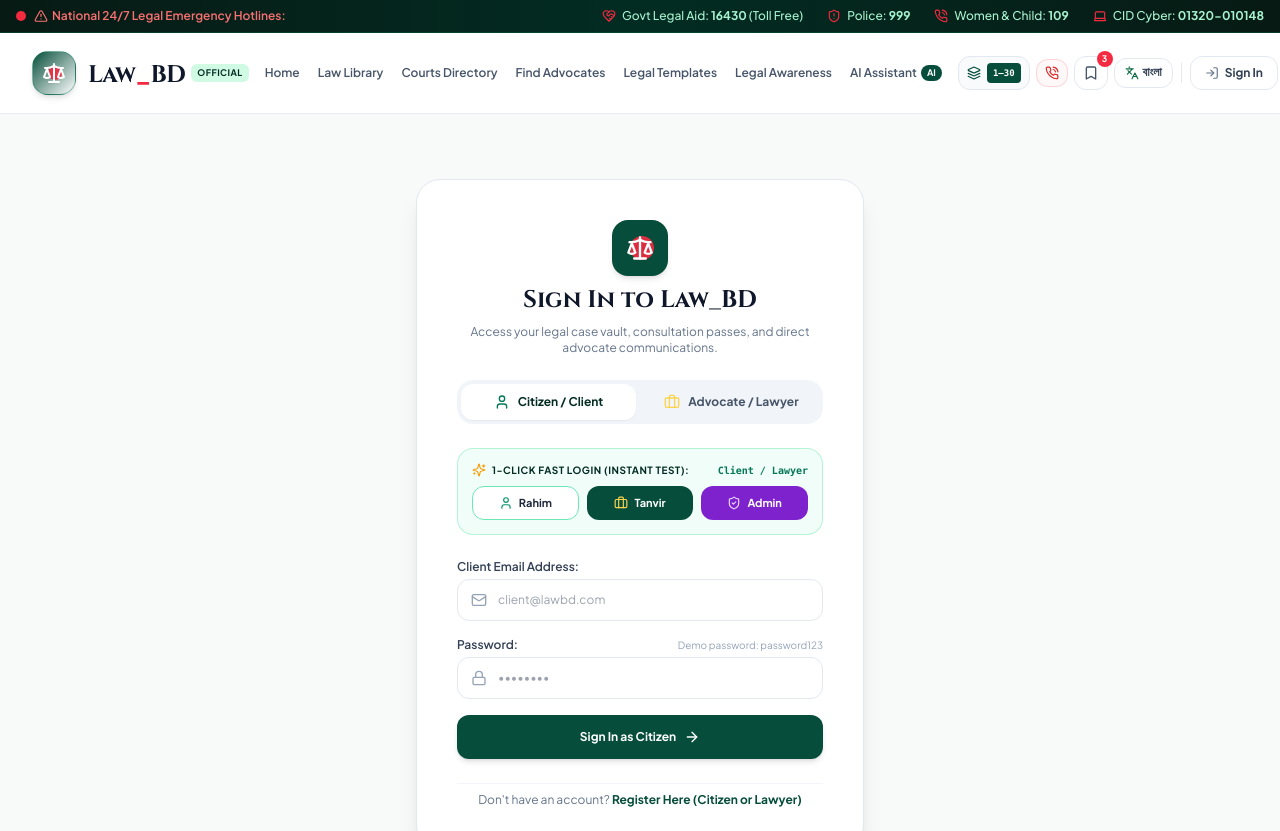
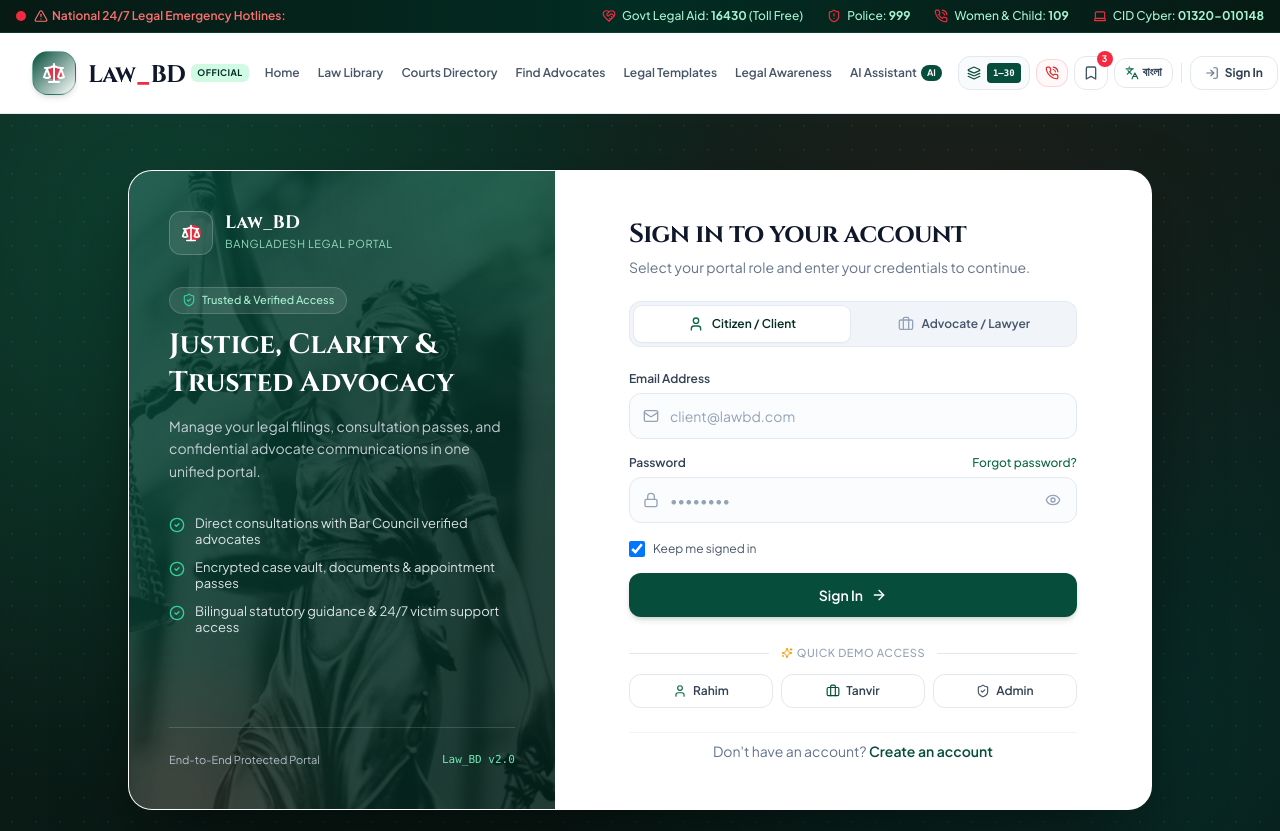
Before and after one commit to ahona25/Law_BD, a React (Vite) app in the folder frontend/: page /login in a window 1280 px wide. Shown: the top 831 px of the page. Built offline with nearby package versions, Linux system fonts and the light colour scheme.

Commit message:
style(login): redesign login page with AuthShell, password toggle, and bilingual UI

```diff
--- a/frontend/src/pages/LoginPage.jsx
+++ b/frontend/src/pages/LoginPage.jsx
@@ -1,19 +1,43 @@
 import React, { useState } from 'react';
 import { Link, useNavigate } from 'react-router-dom';
-import { Scale, Lock, Mail, ArrowRight, ShieldCheck, User, Briefcase, Sparkles } from 'lucide-react';
+import {
+  Lock,
+  Mail,
+  ArrowRight,
+  ShieldCheck,
+  User,
+  Briefcase,
+  Eye,
+  EyeOff,
+  AlertCircle,
+  Sparkles,
+  Loader2
+} from 'lucide-react';
 import { useAuth } from '../context/AuthContext';
 import { useLanguage } from '../context/LanguageContext';
+import AuthShell, { AuthRoleTabs, AUTH_INPUT_CLASS } from '../components/AuthShell';
 
 export default function LoginPage() {
   const { login, demoLogin } = useAuth();
-  const { lang, t } = useLanguage();
+  const { lang } = useLanguage();
   const navigate = useNavigate();
 
   const [roleTab, setRoleTab] = useState('client'); // 'client' | 'lawyer'
   const [email, setEmail] = useState('');
   const [password, setPassword] = useState('');
+  const [showPassword, setShowPassword] = useState(false);
+  const [rememberMe, setRememberMe] = useState(true);
+  const [showHelpHint, setShowHelpHint] = useState(false);
   const [loading, setLoading] = useState(false);
   const [error, setError] = useState('');
+
+  const isBn = lang === 'bn';
+
+  const navigateByRole = (userRole) => {
+    if (userRole === 'lawyer') navigate('/dashboard/lawyer');
+    else if (userRole === 'admin') navigate('/dashboard/admin');
+    else navigate('/dashboard/client');
+  };
 
   const handleSubmit = async (e) => {
     e.preventDefault();
@@ -21,14 +45,17 @@ export default function LoginPage() {
     setLoading(true);
 
     try {
-      const res = await login(email, password);
+      const res = await login(email.trim(), password);
       if (res.success) {
-        if (res.user.role === 'lawyer') navigate('/dashboard/lawyer');
-        else if (res.user.role === 'admin') navigate('/dashboard/admin');
-        else navigate('/dashboard/client');
+        navigateByRole(res.user.role);
       }
     } catch (err) {
-      setError(err.message || 'Login failed. Please verify your email and password.');
+      setError(
+        err.message ||
+          (isBn
+            ? 'লগইন ব্যর্থ হয়েছে। অনুগ্রহ করে সঠিক ইমেইল এবং পাসওয়ার্ড দিন।'
+            : 'Invalid credentials. Please verify your email and password.')
+      );
     } finally {
       setLoading(false);
     }
@@ -40,82 +67,183 @@ export default function LoginPage() {
     try {
       const res = await demoLogin(targetRole);
       if (res.success) {
-        if (targetRole === 'lawyer') navigate('/dashboard/lawyer');
-        else if (targetRole === 'admin') navigate('/dashboard/admin');
-        else navigate('/dashboard/client');
+        navigateByRole(targetRole);
       }
     } catch (err) {
-      setError(err.message);
+      setError(err.message || 'Demo login failed.');
     } finally {
       setLoading(false);
     }
   };
 
+  const features = isBn
+    ? [
+        'বাংলাদেশ বার কাউন্সিল যাচাইকৃত আইনজীবীদের সাথে সরাসরি পরামর্শ',
+        'সুরক্ষিত ও গোপনীয় কেস ভল্ট এবং অ্যাপয়েন্টমেন্ট পাস',
+        'দ্বিভাষিক আইনি তথ্য ও জরুরি সহায়তা নির্দেশিকা'
+      ]
+    : [
+        'Direct consultations with Bar Council verified advocates',
+        'Encrypted case vault, documents & appointment passes',
+        'Bilingual statutory guidance & 24/7 victim support access'
+      ];
+
   return (
-    <div className="min-h-screen bg-[#F8FAF9] flex items-center justify-center p-4 py-16">
-      <div className="max-w-md w-full bg-white rounded-3xl p-6 sm:p-10 border border-slate-200 shadow-xl space-y-6">
+    <AuthShell
+      badgeText={isBn ? 'নিরাপদ ও যাচাইকৃত প্রবেশাধিকার' : 'Trusted & Verified Access'}
+      asideTitle={
+        isBn
+          ? 'ন্যায়বিচার, স্বচ্ছতা এবং বিশ্বস্ত আইনি সহায়তা'
+          : 'Justice, Clarity & Trusted Advocacy'
+      }
+      asideSubtitle={
+        isBn
+          ? 'আপনার আইনি নথি, পরামর্শের সময়সূচি এবং আইনজীবীর সাথে নিরাপদ যোগাযোগ এক জায়গায় পরিচালনা করুন।'
+          : 'Manage your legal filings, consultation passes, and confidential advocate communications in one unified portal.'
+      }
+      features={features}
+      heading={isBn ? 'আপনার অ্যাকাউন্টে লগইন করুন' : 'Sign in to your account'}
+      subheading={
+        isBn
+          ? 'চালিয়ে যেতে আপনার ভূমিকা নির্বাচন করুন এবং তথ্য দিন।'
+          : 'Select your portal role and enter your credentials to continue.'
+      }
+    >
+      <AuthRoleTabs
+        role={roleTab}
+        onChange={(nextRole) => {
+          setRoleTab(nextRole);
+          setError('');
+        }}
+      />
 
-        {/* Header */}
-        <div className="text-center space-y-2">
-          <div className="w-14 h-14 rounded-2xl bg-bdGreen-800 text-white flex items-center justify-center mx-auto shadow-md relative">
-            <div className="absolute w-6 h-6 rounded-full bg-bdRed-500 opacity-90 -mr-1"></div>
-            <Scale className="relative z-10 w-7 h-7 text-white" />
+      {error && (
+        <div
+          role="alert"
+          className="flex items-start gap-2.5 p-3.5 bg-rose-50 border border-rose-200 text-bdRed-700 rounded-xl text-xs font-medium"
+        >
+          <AlertCircle className="w-4 h-4 shrink-0 mt-0.5" />
+          <span>{error}</span>
         </div>
-          <h1 className="font-serif font-bold text-2xl text-slate-900">
-            {lang === 'bn' ? 'লগইন করুন — Law_BD' : 'Sign In to Law_BD'}
-          </h1>
-          <p className="text-xs text-slate-500">
-            {lang === 'bn'
-              ? 'আপনার আইনি ফাইল, অ্যাপয়েন্টমেন্ট এবং আইনজীবীদের সাথে যোগাযোগের পোর্টাল।'
-              : 'Access your legal case vault, consultation passes, and direct advocate communications.'}
-          </p>
+      )}
+
+      <form onSubmit={handleSubmit} className="space-y-4">
+        <div>
+          <label htmlFor="login-email" className="block text-xs font-semibold text-slate-700 mb-1.5">
+            {roleTab === 'lawyer'
+              ? isBn
+                ? 'আইনজীবীর ইমেইল'
+                : 'Advocate Email Address'
+              : isBn
+              ? 'ইমেইল ঠিকানা'
+              : 'Email Address'}
+          </label>
+          <div className="relative">
+            <Mail className="w-4 h-4 text-slate-400 absolute left-3.5 top-1/2 -translate-y-1/2 pointer-events-none" />
+            <input
+              id="login-email"
+              type="email"
+              autoComplete="email"
+              value={email}
+              onChange={(e) => setEmail(e.target.value)}
+              placeholder={roleTab === 'lawyer' ? 'tanvir@lawbd.com' : 'client@lawbd.com'}
+              className={AUTH_INPUT_CLASS}
+              required
+            />
+          </div>
         </div>
 
-        {/* Role Toggle: Citizen vs Lawyer */}
-        <div className="grid grid-cols-2 gap-2 p-1 bg-slate-100 rounded-2xl">
+        <div>
+          <div className="flex items-center justify-between mb-1.5">
+            <label htmlFor="login-password" className="block text-xs font-semibold text-slate-700">
+              {isBn ? 'পাসওয়ার্ড' : 'Password'}
+            </label>
             <button
               type="button"
-            onClick={() => {
-              setRoleTab('client');
-              setEmail('client@lawbd.com');
-              setPassword('password123');
-            }}
-            className={`py-2.5 px-3 rounded-xl text-xs font-bold transition-all flex items-center justify-center gap-2 ${
-              roleTab === 'client'
-                ? 'bg-white text-bdGreen-900 shadow-sm'
-                : 'text-slate-600 hover:text-slate-900'
-            }`}
+              onClick={() => setShowHelpHint((prev) => !prev)}
+              className="text-xs font-medium text-bdGreen-700 hover:text-bdGreen-800 hover:underline"
             >
-            <User className="w-4 h-4 text-emerald-700" />
-            <span>Citizen / Client</span>
+              {isBn ? 'পাসওয়ার্ড ভুলে গেছেন?' : 'Forgot password?'}
             </button>
-
+          </div>
+          <div className="relative">
+            <Lock className="w-4 h-4 text-slate-400 absolute left-3.5 top-1/2 -translate-y-1/2 pointer-events-none" />
+            <input
+              id="login-password"
+              type={showPassword ? 'text' : 'password'}
+              autoComplete="current-password"
+              value={password}
+              onChange={(e) => setPassword(e.target.value)}
+              placeholder="••••••••"
+              className={`${AUTH_INPUT_CLASS} pr-11`}
+              required
+            />
             <button
               type="button"
-            onClick={() => {
-              setRoleTab('lawyer');
-              setEmail('tanvir@lawbd.com');
-              setPassword('password123');
-            }}
-            className={`py-2.5 px-3 rounded-xl text-xs font-bold transition-all flex items-center justify-center gap-2 ${
-              roleTab === 'lawyer'
-                ? 'bg-bdGreen-800 text-white shadow-sm'
-                : 'text-slate-600 hover:text-slate-900'
-            }`}
+              onClick={() => setShowPassword((prev) => !prev)}
+              aria-label={showPassword ? 'Hide password' : 'Show password'}
+              className="absolute right-3 top-1/2 -translate-y-1/2 p-1 text-slate-400 hover:text-slate-700 rounded-md transition-colors"
             >
-            <Briefcase className="w-4 h-4 text-amber-300" />
-            <span>Advocate / Lawyer</span>
+              {showPassword ? <EyeOff className="w-4 h-4" /> : <Eye className="w-4 h-4" />}
             </button>
           </div>
 
-        {/* 1-Click Fast Test Switcher (NO Admin!) */}
-        <div className="p-3.5 rounded-2xl bg-emerald-50/70 border border-emerald-200/80 space-y-2">
-          <div className="flex items-center justify-between">
-            <span className="text-[10px] uppercase font-bold text-bdGreen-900 tracking-wider flex items-center gap-1.5">
-              <Sparkles className="w-3.5 h-3.5 text-amber-500" />
-              1-Click Fast Login (Instant Test):
+          {showHelpHint && (
+            <p className="mt-2 text-[11px] text-slate-600 bg-slate-50 border border-slate-200 rounded-lg px-3 py-2">
+              {isBn
+                ? 'ডেমো অ্যাকাউন্টের পাসওয়ার্ড: password123 অথবা নিচের তাৎক্ষণিক ডেমো প্রবেশ ব্যবহার করুন।'
+                : 'For seeded demo accounts, use password "password123" or sign in instantly with Quick Demo Access below.'}
+            </p>
+          )}
+        </div>
+
+        <div className="flex items-center justify-between pt-0.5">
+          <label className="inline-flex items-center gap-2 text-xs text-slate-600 cursor-pointer select-none">
+            <input
+              type="checkbox"
+              checked={rememberMe}
+              onChange={(e) => setRememberMe(e.target.checked)}
+              className="w-4 h-4 rounded border-slate-300 text-bdGreen-800 focus:ring-bdGreen-800"
+            />
+            <span>{isBn ? 'এই ডিভাইসে সাইন ইন রাখুন' : 'Keep me signed in'}</span>
+          </label>
+        </div>
+
+        <button
+          type="submit"
+          disabled={loading}
+          className="w-full py-3 px-4 bg-bdGreen-800 hover:bg-bdGreen-700 active:scale-[0.99] disabled:opacity-60 disabled:cursor-not-allowed text-white rounded-xl font-semibold text-sm transition-all shadow-md shadow-bdGreen-900/15 flex items-center justify-center gap-2"
+        >
+          {loading ? (
+            <>
+              <Loader2 className="w-4 h-4 animate-spin" />
+              <span>{isBn ? 'যাচাই করা হচ্ছে...' : 'Signing in...'}</span>
+            </>
+          ) : (
+            <>
+              <span>
+                {roleTab === 'lawyer'
+                  ? isBn
+                    ? 'আইনজীবী চেম্বারে লগইন করুন'
+                    : 'Sign In to Advocate Chamber'
+                  : isBn
+                  ? 'সাইন ইন করুন'
+                  : 'Sign In'}
               </span>
-            <span className="text-[10px] text-emerald-700 font-mono font-bold">Client / Lawyer</span>
+              <ArrowRight className="w-4 h-4" />
+            </>
+          )}
+        </button>
+      </form>
+
+      <div className="pt-1 space-y-3">
+        <div className="relative flex items-center">
+          <div className="flex-grow border-t border-slate-200" />
+          <span className="shrink-0 mx-3 text-[11px] font-medium uppercase tracking-wider text-slate-400 flex items-center gap-1">
+            <Sparkles className="w-3 h-3 text-amber-500" />
+            {isBn ? 'তাৎক্ষণিক ডেমো প্রবেশ' : 'Quick Demo Access'}
+          </span>
+          <div className="flex-grow border-t border-slate-200" />
         </div>
 
         <div className="grid grid-cols-3 gap-2">
@@ -123,97 +251,38 @@ export default function LoginPage() {
             type="button"
             disabled={loading}
             onClick={() => handleDemo('client')}
-              className="py-2 px-2 text-center bg-white hover:bg-emerald-100 rounded-xl border border-emerald-300 text-[11px] font-bold text-slate-800 transition-colors shadow-2xs flex items-center justify-center gap-1.5"
+            className="py-2 px-2.5 rounded-xl border border-slate-200 bg-white hover:bg-emerald-50/70 hover:border-emerald-300 text-xs font-semibold text-slate-700 transition-colors flex items-center justify-center gap-1.5 disabled:opacity-50"
           >
-              <User className="w-3.5 h-3.5 text-emerald-600" />
+            <User className="w-3.5 h-3.5 text-bdGreen-700" />
             <span>Rahim</span>
           </button>
           <button
             type="button"
             disabled={loading}
             onClick={() => handleDemo('lawyer')}
-              className="py-2 px-2 text-center bg-bdGreen-800 hover:bg-bdGreen-700 rounded-xl text-[11px] font-bold text-white transition-colors shadow-2xs flex items-center justify-center gap-1.5"
+            className="py-2 px-2.5 rounded-xl border border-slate-200 bg-white hover:bg-emerald-50/70 hover:border-emerald-300 text-xs font-semibold text-slate-700 transition-colors flex items-center justify-center gap-1.5 disabled:opacity-50"
           >
-              <Briefcase className="w-3.5 h-3.5 text-amber-300" />
+            <Briefcase className="w-3.5 h-3.5 text-bdGreen-800" />
             <span>Tanvir</span>
           </button>
           <button
             type="button"
             disabled={loading}
             onClick={() => handleDemo('admin')}
-              className="py-2 px-2 text-center bg-purple-700 hover:bg-purple-600 rounded-xl text-[11px] font-bold text-white transition-colors shadow-2xs flex items-center justify-center gap-1.5"
+            className="py-2 px-2.5 rounded-xl border border-slate-200 bg-white hover:bg-slate-50 hover:border-slate-300 text-xs font-semibold text-slate-700 transition-colors flex items-center justify-center gap-1.5 disabled:opacity-50"
           >
-              <ShieldCheck className="w-3.5 h-3.5 text-purple-200" />
+            <ShieldCheck className="w-3.5 h-3.5 text-slate-600" />
             <span>Admin</span>
           </button>
         </div>
       </div>
 
-        {error && (
-          <div className="p-3 bg-rose-50 border border-rose-200 text-bdRed-600 rounded-xl text-xs font-semibold text-center">
-            {error}
-          </div>
-        )}
-
-        {/* Standard Email / Password Form */}
-        <form onSubmit={handleSubmit} className="space-y-4 text-xs">
-          <div>
-            <label className="block text-slate-700 font-semibold mb-1">
-              {roleTab === 'lawyer' ? 'Advocate Email:' : 'Client Email Address:'}
-            </label>
-            <div className="relative">
-              <Mail className="w-4 h-4 text-slate-400 absolute left-3.5 top-1/2 -translate-y-1/2" />
-              <input
-                type="email"
-                value={email}
-                onChange={(e) => setEmail(e.target.value)}
-                placeholder={roleTab === 'lawyer' ? 'tanvir@lawbd.com' : 'client@lawbd.com'}
-                className="w-full pl-10 pr-4 py-3 rounded-xl border border-slate-200 text-xs focus:outline-none focus:border-bdGreen-800"
-                required
-              />
-            </div>
-          </div>
-
-          <div>
-            <div className="flex items-center justify-between mb-1">
-              <label className="block text-slate-700 font-semibold">Password:</label>
-              <span className="text-[10px] text-slate-400">Demo password: password123</span>
-            </div>
-            <div className="relative">
-              <Lock className="w-4 h-4 text-slate-400 absolute left-3.5 top-1/2 -translate-y-1/2" />
-              <input
-                type="password"
-                value={password}
-                onChange={(e) => setPassword(e.target.value)}
-                placeholder="••••••••"
-                className="w-full pl-10 pr-4 py-3 rounded-xl border border-slate-200 text-xs focus:outline-none focus:border-bdGreen-800"
-                required
-              />
-            </div>
-          </div>
-
-          <button
-            type="submit"
-            disabled={loading}
-            className="w-full py-3.5 bg-bdGreen-800 hover:bg-bdGreen-700 disabled:opacity-50 text-white rounded-xl font-bold text-xs transition-all shadow-md flex items-center justify-center gap-2"
-          >
-            <span>
-              {loading
-                ? 'Authenticating...'
-                : (roleTab === 'lawyer' ? 'Sign In to Advocate Chamber' : 'Sign In as Citizen')}
-            </span>
-            <ArrowRight className="w-4 h-4" />
-          </button>
-        </form>
-
-        <div className="text-center text-xs text-slate-500 pt-2 border-t border-slate-100">
-          Don't have an account?{' '}
-          <Link to="/register" className="text-bdGreen-800 font-bold hover:underline">
-            Register Here (Citizen or Lawyer)
+      <p className="text-center text-xs sm:text-sm text-slate-500 pt-2 border-t border-slate-100">
+        {isBn ? 'নতুন ব্যবহারকারী?' : "Don't have an account?"}{' '}
+        <Link to="/register" className="text-bdGreen-800 font-semibold hover:underline">
+          {isBn ? 'এখানে নিবন্ধন করুন' : 'Create an account'}
         </Link>
-        </div>
-
-      </div>
-    </div>
+      </p>
+    </AuthShell>
   );
 }
```
Lines whose indentation alone changed are shown as unchanged.
